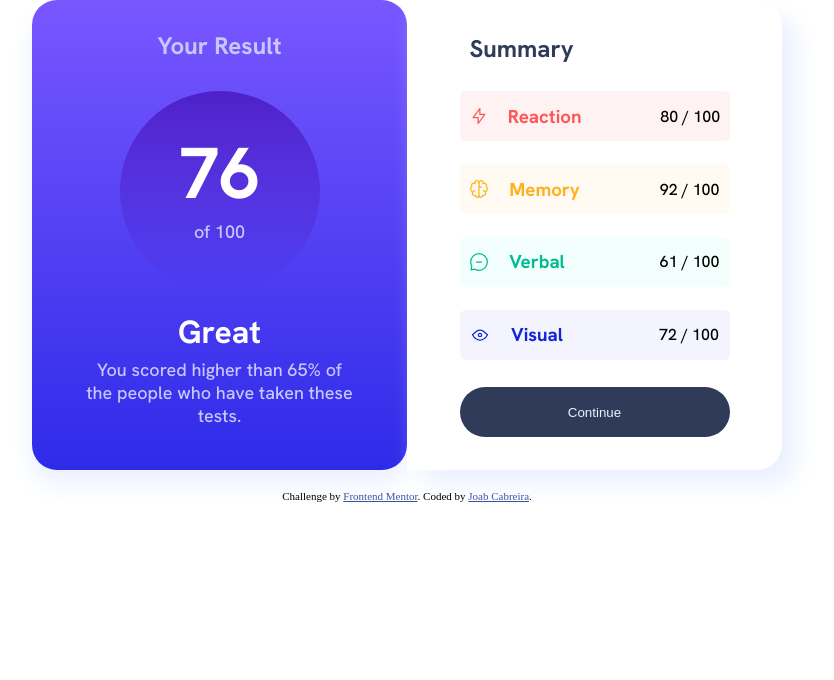
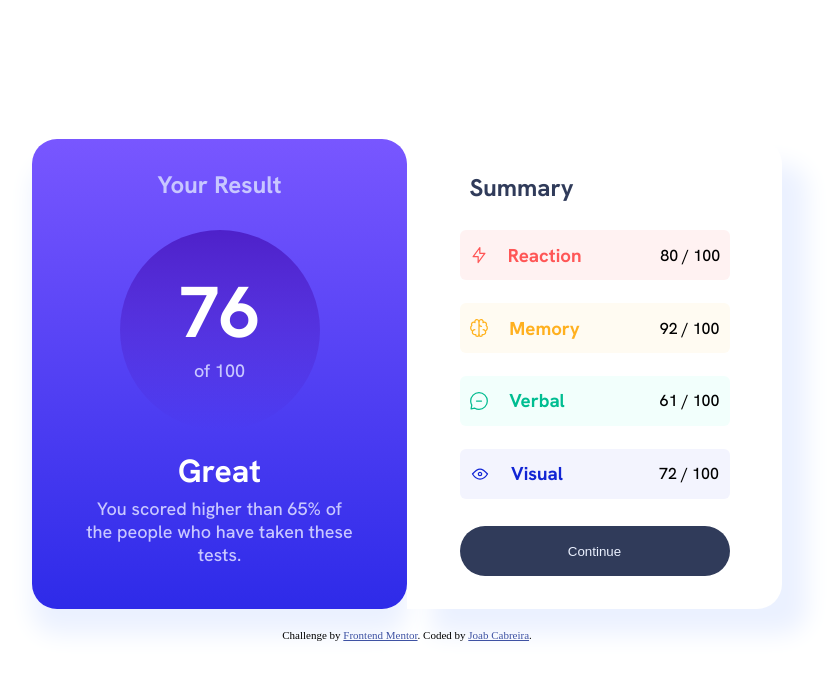
Before and after one commit to joabcabreira/results-summary-component, a plain HTML site: page index.html in a window 1280 px wide. Shown: the whole page, without its empty margins (233-1067 px from the left). Drawn offline with Linux system fonts and the light colour scheme.

Commit message:
Centralização do Painel na página

```diff
--- a/src/CSS/style.css
+++ b/src/CSS/style.css
@@ -8,12 +8,25 @@
 
     .container .painel{
         margin-top: -25px;
+        box-shadow: none;
+    }
+
+    .container .summary{
+        box-shadow: none;
+    }
+
+    .footer .attribution{
+        display: none;
     }
 
 }
 
-body{
-    display: var(--max-width-display);
+body {
+    min-height: 100vh;
+    display: flex;
+    flex-direction: column;
+    justify-content: center;
+    align-items: center;
 }
 
 .container{
@@ -32,7 +45,7 @@ body{
     border-radius: 25px;
     height: 470px;
     width: 375px;
-    box-shadow: 0px 15px 25px hsl(221, 100%, 96%);
+    box-shadow: 0px 25px 25px hsl(221, 100%, 96%);
 }
 
 .container .painel h2{
@@ -101,7 +114,7 @@ body{
     border-bottom-right-radius: 25px;
     height: 470px;
     width: 375px;
-    box-shadow: 15px 15px 25px hsl(221, 100%, 96%);
+    box-shadow: 25px 25px 25px hsl(221, 100%, 96%);
 }
 
 .container .summary h2{
```
